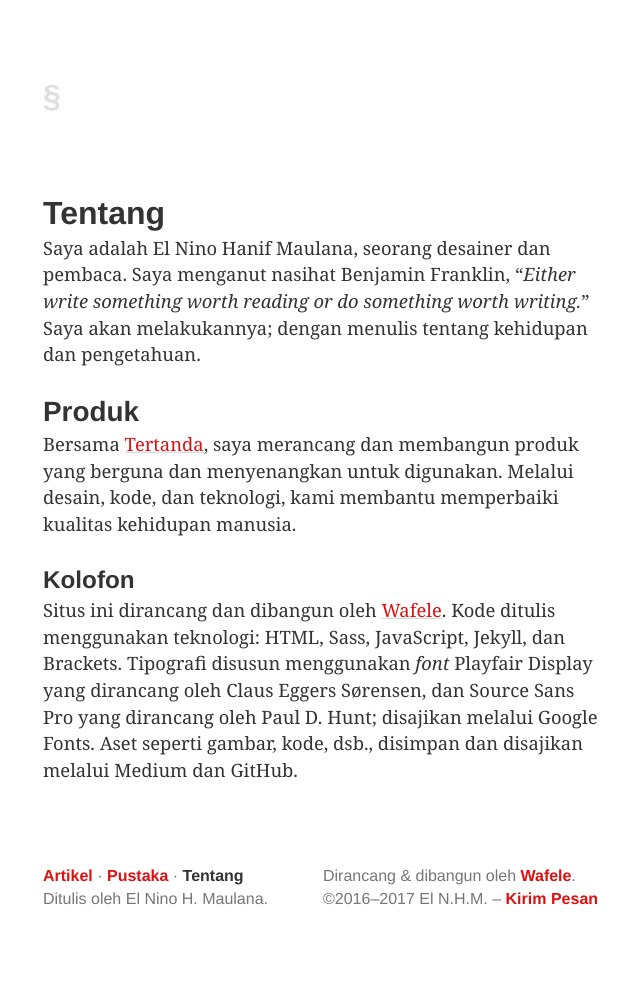
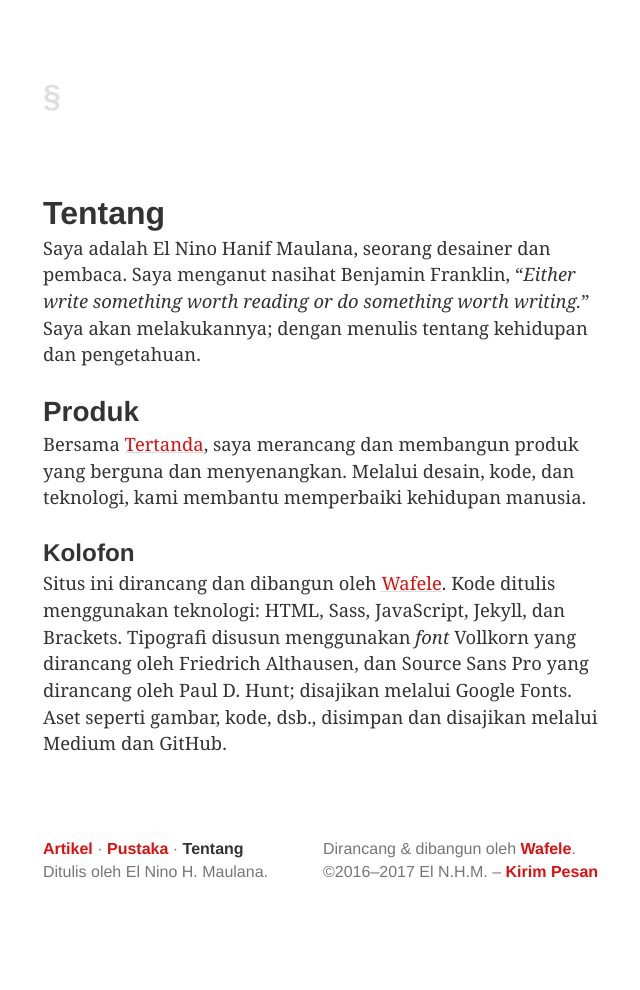
Before and after one commit to tertanda/elnino.github.io, a Jekyll site: the page built from tentang/index.md, in a window 1280 px wide. Shown: the whole page, without its empty margins (317-957 px from the left). Built offline with Jekyll 4.4.1, drawn with Linux system fonts in a browser that asks for light colours; after the commit the page ends 963 px from its top, so only the background shows below that.

Commit message:
First commit.

```diff
--- a/tentang/index.md
+++ b/tentang/index.md
@@ -10,8 +10,8 @@
 
 ## Produk
 
-<p>Bersama <a href="http://tertanda.com" title="Tertanda" target="_blank">Tertanda</a>, saya merancang dan membangun produk yang berguna dan menyenangkan untuk digunakan. Melalui desain, kode, dan teknologi, kami membantu memperbaiki kualitas kehidupan manusia.</p>
+<p>Bersama <a href="http://tertanda.com" title="Tertanda" target="_blank">Tertanda</a>, saya merancang dan membangun produk yang berguna dan menyenangkan. Melalui desain, kode, dan teknologi, kami membantu memperbaiki kehidupan manusia.</p>
 
 ### Kolofon
 
-<p>Situs ini dirancang dan dibangun oleh <a href="http://tertanda.com" title="Studio Wafele" target="_blank">Wafele</a>. Kode ditulis menggunakan teknologi: HTML, Sass, JavaScript, Jekyll, dan Brackets. Tipografi disusun menggunakan <em>font</em> Playfair Display yang dirancang oleh Claus Eggers Sørensen, dan Source Sans Pro yang dirancang oleh Paul D. Hunt; disajikan melalui Google Fonts. Aset seperti gambar, kode, dsb., disimpan dan disajikan melalui Medium dan GitHub.</p>
+<p>Situs ini dirancang dan dibangun oleh <a href="http://tertanda.com" title="Studio Wafele" target="_blank">Wafele</a>. Kode ditulis menggunakan teknologi: HTML, Sass, JavaScript, Jekyll, dan Brackets. Tipografi disusun menggunakan <em>font</em> Vollkorn yang dirancang oleh Friedrich Althausen, dan Source Sans Pro yang dirancang oleh Paul D. Hunt; disajikan melalui Google Fonts. Aset seperti gambar, kode, dsb., disimpan dan disajikan melalui Medium dan GitHub.</p>
```
